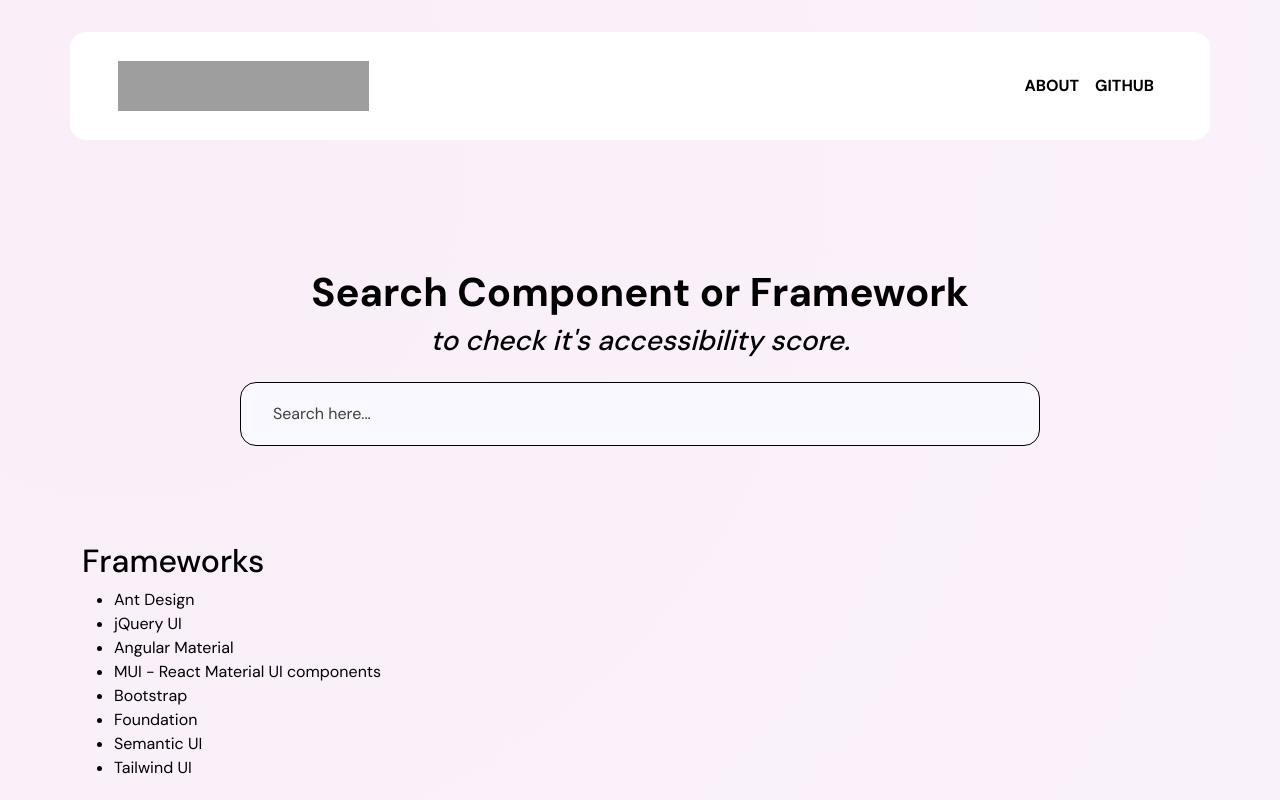
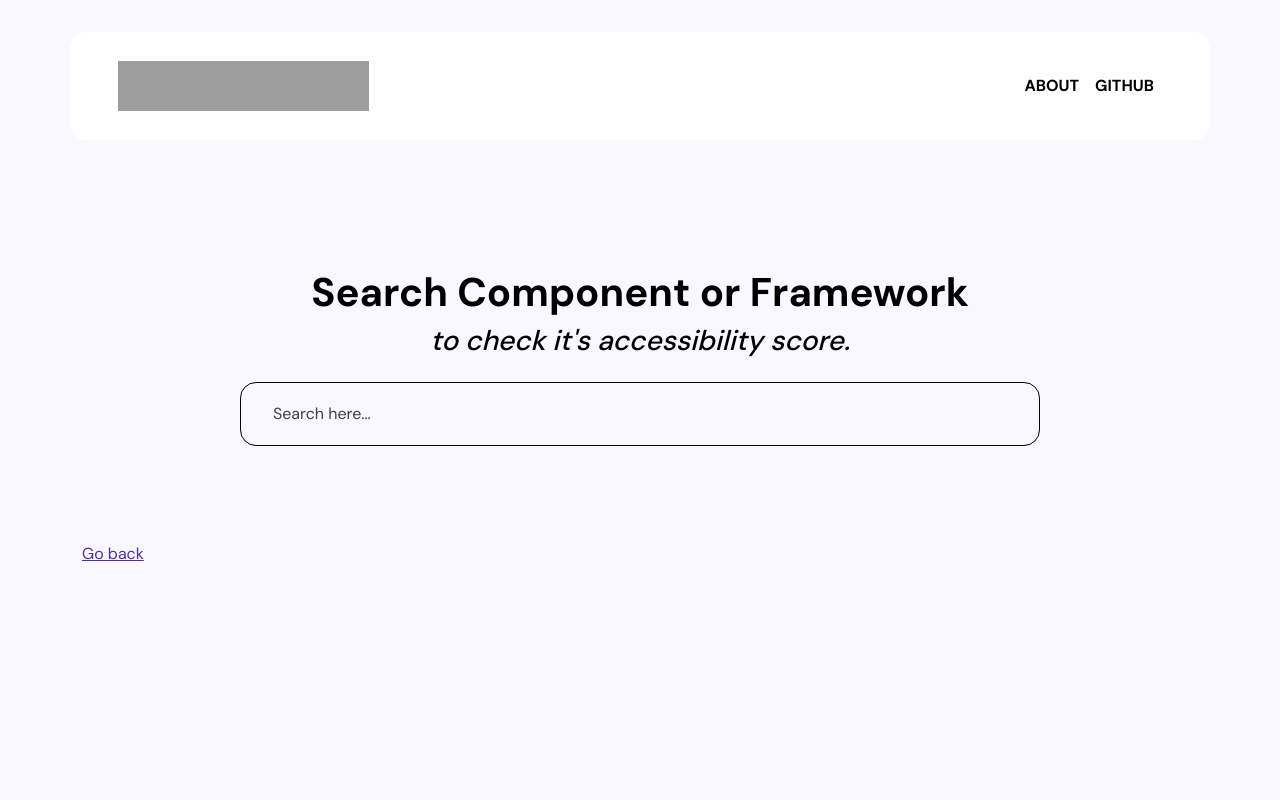
Before and after one commit to caneveryoneusetemp/caneveryoneuse_tool, a React (Create React App) app: page /1/1 in a window 1280 px wide. Built offline with nearby package versions, Linux system fonts and the light colour scheme; grey boxes are pictures that could not be loaded.

Commit message:
add routes

```diff
--- a/package.json
+++ b/package.json
@@ -10,6 +10,7 @@
     "json-loader": "^0.5.7",
     "react": "^18.2.0",
     "react-dom": "^18.2.0",
+    "react-router-dom": "^6.22.3",
     "react-scripts": "5.0.1",
     "sass": "^1.72.0",
     "web-vitals": "^2.1.4"
--- a/src/App.js
+++ b/src/App.js
@@ -1,4 +1,3 @@
-import './sass/main.scss';
 import Header from './partials/header';
 import Search from './partials/search';
 import Frameworks from './partials/frameworks';
--- a/src/index.js
+++ b/src/index.js
@@ -1,13 +1,20 @@
 import React from 'react';
+import { Routes, Route, BrowserRouter } from "react-router-dom";
 import ReactDOM from 'react-dom/client';
-import './index.css';
+import './sass/main.scss';
 import App from './App';
+import Framework from './partials/framework';
 import reportWebVitals from './reportWebVitals';
 
 const root = ReactDOM.createRoot(document.getElementById('root'));
 root.render(
   <React.StrictMode>
-    <App />
+    <BrowserRouter>
+      <Routes>
+        <Route path="/" element={<App />} />
+        <Route path="/:framework/:component?" element={<Framework />} />
+      </Routes>
+    </BrowserRouter>
   </React.StrictMode>
 );
 
--- /dev/null
+++ b/src/partials/framework.jsx
@@ -0,0 +1,36 @@
+import React, {useEffect, useState} from 'react';
+import Header from './header';
+import Search from './search';
+import { useParams } from 'react-router-dom';
+import SingleFramework from './single-framework';
+import frameworkData from '../json';
+
+const Framework = () => {
+
+    const { framework } = useParams();
+    const [selectedFramework, SetSelectedFramework] = useState({});
+
+    useEffect(() => {
+
+        if ( framework && frameworkData && frameworkData.length > 0 ) {
+
+            const foundFramework = frameworkData.find(o => o.slug === framework);
+
+            if ( foundFramework ) {
+                SetSelectedFramework( foundFramework );
+            }
+
+        }
+
+    }, [framework]);
+
+    return(
+        <div className="App">
+            <Header />
+            <Search />
+            <SingleFramework framework={selectedFramework}  />
+        </div>
+    );
+}
+
+export default Framework;
--- a/src/partials/frameworks.jsx
+++ b/src/partials/frameworks.jsx
@@ -1,20 +1,14 @@
-import React,  {useState} from 'react';
+import React from 'react';
 import frameworkData from '../json';
-import SingleFramework from './single-framework';
+// import SingleFramework from './single-framework';
+import { Link } from "react-router-dom";
 
 const Frameworks = () => {
-
-    const [selectedFramework, setSelectedFramework] = useState({});
-
-    const handleFrameworkSelect = ( item ) => {
-        setSelectedFramework(item);
-    }
 
     return(
         <div className="container">
 
-            {(!selectedFramework || ( selectedFramework && Object.keys(selectedFramework).length === 0)) &&
-                <div className="row">
+            <div className="row">
                     <div className="col-12 mt-5">
                         <h2>Frameworks</h2>
 
@@ -22,18 +16,19 @@ const Frameworks = () => {
                             <ul className="frameworks-list">
                                 {frameworkData.map( (framework, i) => {
                                     return (
-                                        <li key={i} onClick={() => setSelectedFramework(framework)} className="pointer text-decoration-hover">{framework.name}</li>
+                                        <li key={i}>
+                                            <Link to={`/${framework.slug}`} className="text-dark">{framework.name}</Link>
+                                        </li>
                                     );
                                 })}
                             </ul>
                         }
                     </div>
                 </div>
-            }
 
-            { selectedFramework && Object.keys(selectedFramework).length !== 0 &&
+            {/* { selectedFramework && Object.keys(selectedFramework).length !== 0 &&
                 <SingleFramework framework={selectedFramework} onSelect={(data) => handleFrameworkSelect(data)} />
-            }
+            } */}
 
         </div>
     );
--- a/src/partials/single-framework.jsx
+++ b/src/partials/single-framework.jsx
@@ -1,16 +1,17 @@
 import React from 'react';
 import Component from './component';
+import { Link } from "react-router-dom";
 
 const SingleFramework = (props) => {
 
-    const { framework, onSelect} = props;
+    const { framework } = props;
 
     return(
-        <>
+        <div className="container">
             <div className="row">
                 <div className="col-12 my-5">
                     <div className="mb-4">
-                        <span className="pointer text-decoration-hover go-back" onClick={() => onSelect({})}>Back</span>
+                        <Link to="/">Go back</Link>
                     </div>
                     <h2>{framework.name}</h2>
                 </div>
@@ -26,7 +27,7 @@ const SingleFramework = (props) => {
                     </>
                 }
             </div>
-        </>
+        </div>
     );
 
 }
```
Also changed, not shown: 1 other file (tests, documents, lock files or other folders).
